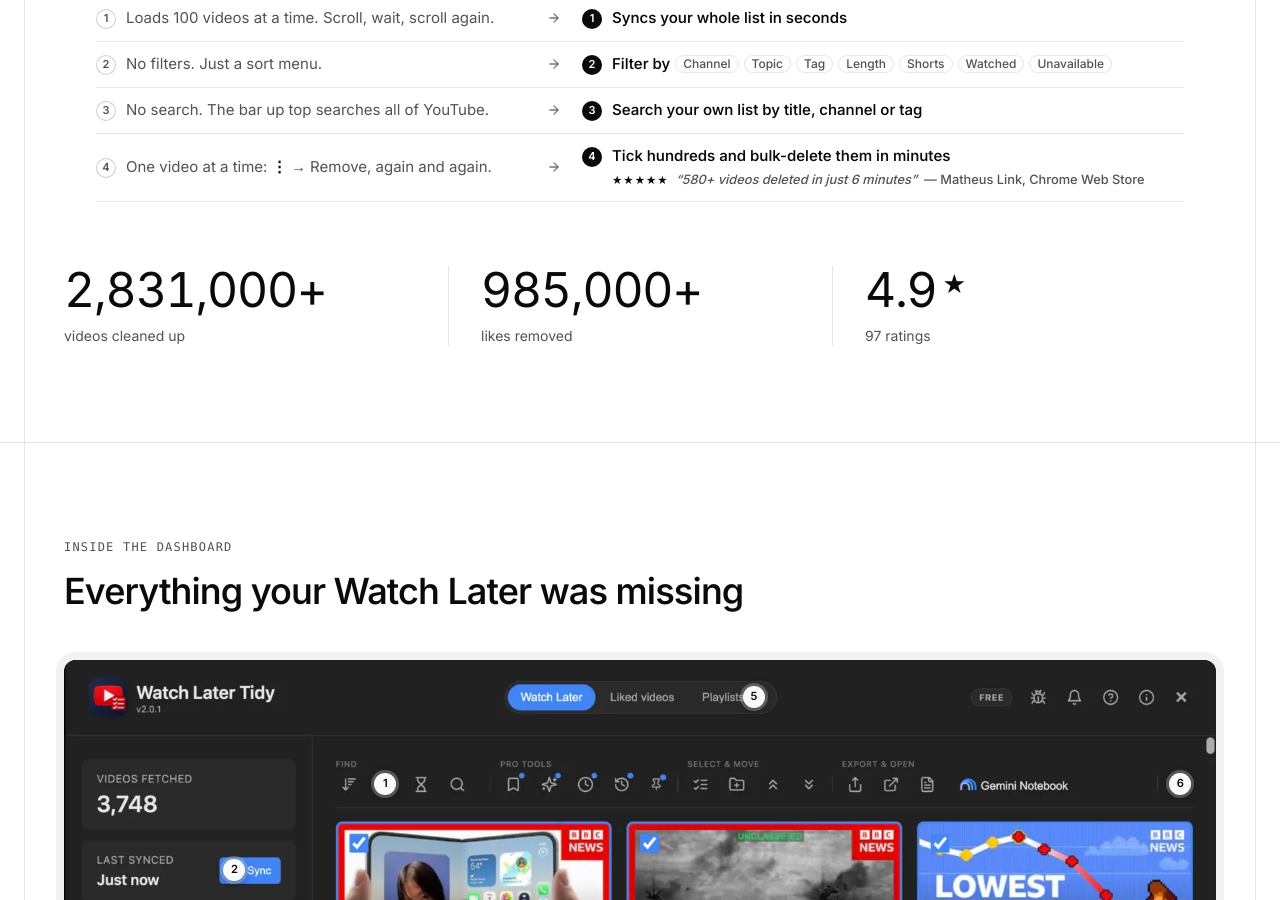
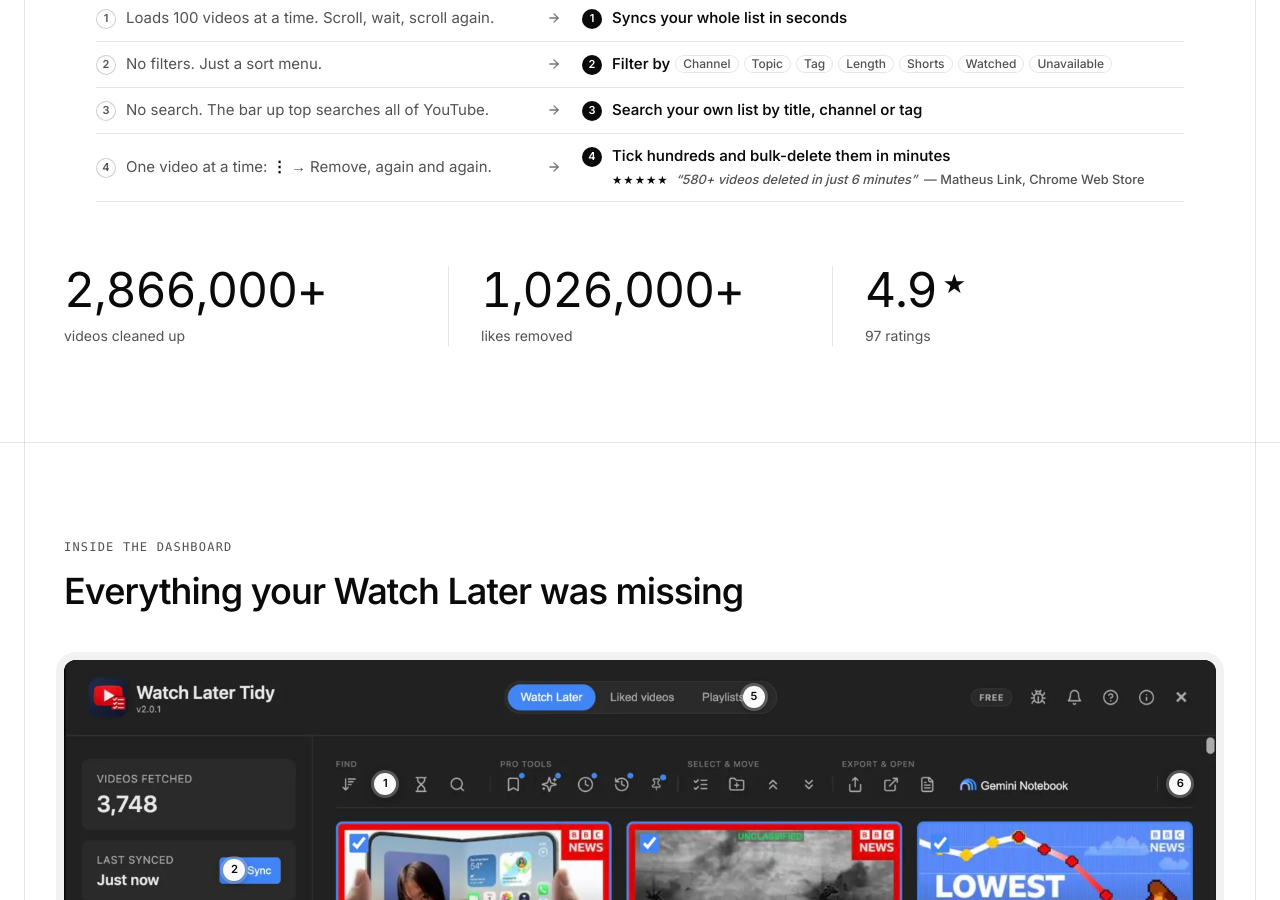
Before and after one commit to dominic-lam/tidywl-site, a Jekyll site: the page built from index.html, in a window 1280 px wide and 900 px high, scrolled down 868 px. Built offline with Jekyll 4.4.1, drawn with Linux system fonts in a browser that asks for light colours.

Commit message:
chore: update usage totals (auto)

```diff
--- a/_data/usage.yml
+++ b/_data/usage.yml
@@ -5,10 +5,10 @@
 # Each *Raw is the unrounded value that counter's monotonic guard
 # compares against on the next run. One lastUpdated covers all three:
 # the run is all-or-nothing, so they always come from one response.
-deletedTotal: "2,831,000"
-deletedRaw: 2831263
-unlikedTotal: "985,000"
-unlikedRaw: 985444
-movedTotal: "358,000"
-movedRaw: 358953
-lastUpdated: "2026-11-10"
+deletedTotal: "2,866,000"
+deletedRaw: 2866630
+unlikedTotal: "1,026,000"
+unlikedRaw: 1026319
+movedTotal: "361,000"
+movedRaw: 361033
+lastUpdated: "2026-11-11"
```
